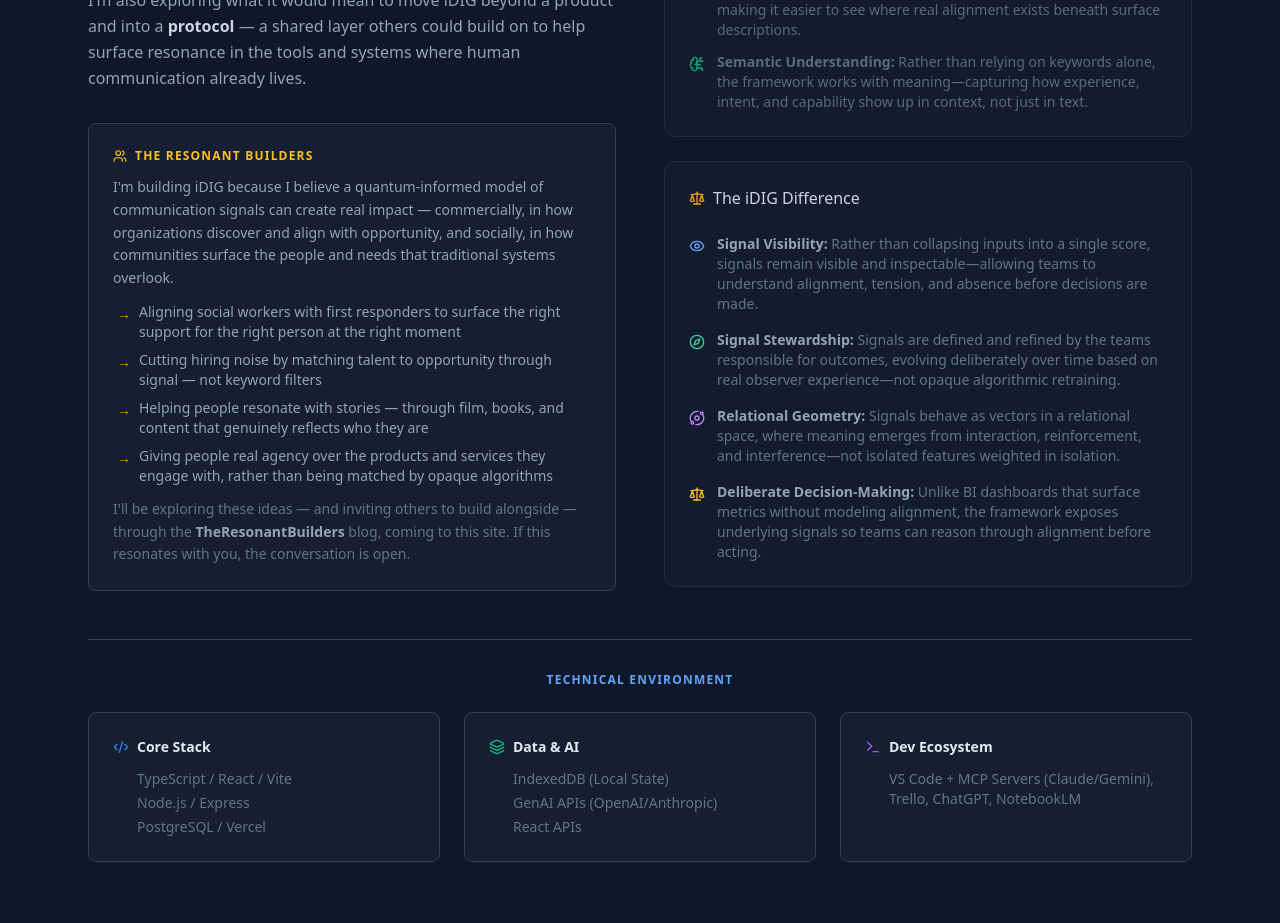
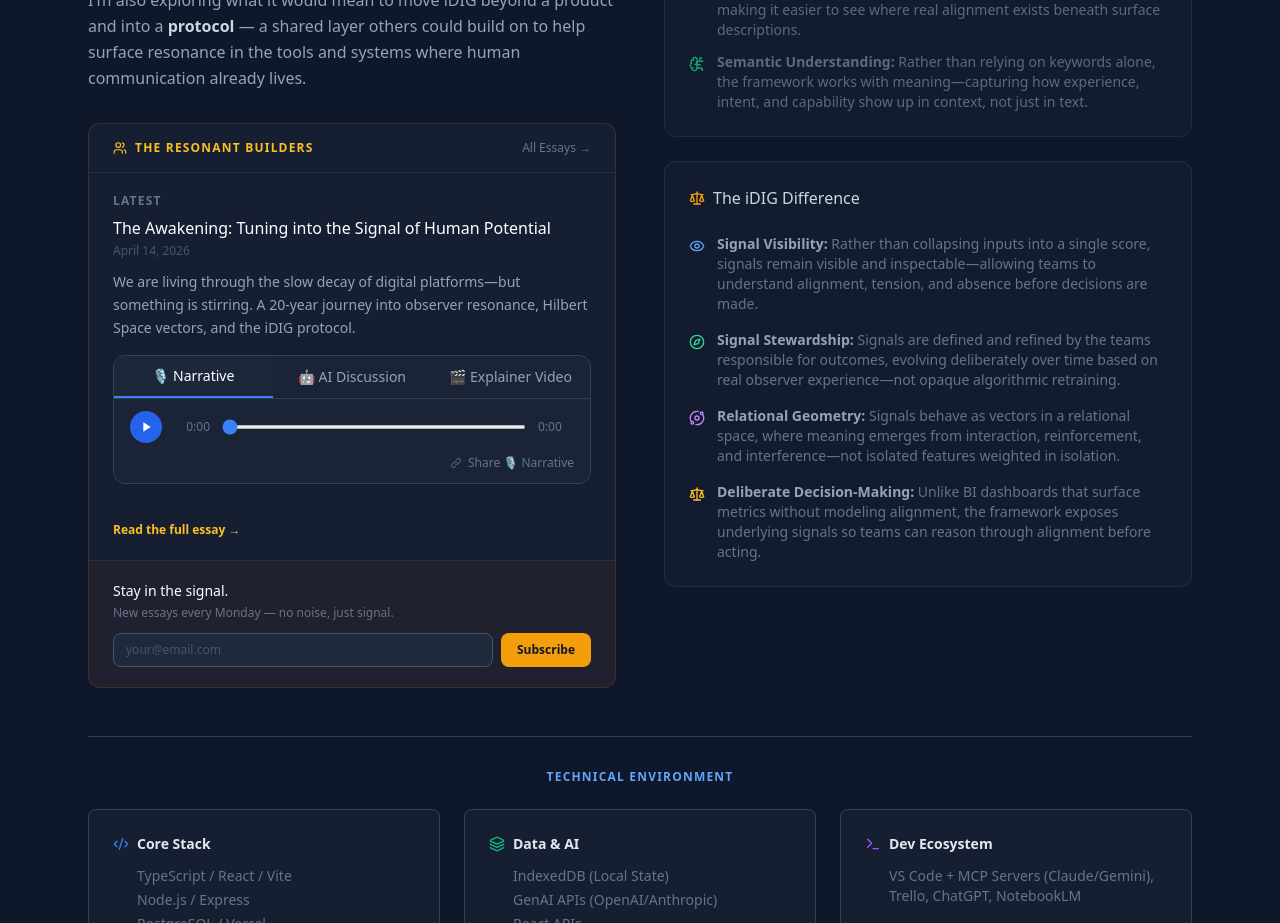
Before and after one commit to theresonantbuilder/idig_website, a React (Vite) app: page / in a window 1280 px wide. Shown: the part 820-1743 px from the top of the page. Built offline with nearby package versions, Linux system fonts and the light colour scheme.

Commit message:
resonant builders media on home page

```diff
--- a/src/pages/HomeSignalDriven.tsx
+++ b/src/pages/HomeSignalDriven.tsx
@@ -1,10 +1,45 @@
+import { useState } from 'react';
 import { Code2, Terminal, Layers, Lock, Sliders, GitMerge, BrainCircuit, Eye, Compass, Orbit, Scale, Users } from 'lucide-react';
 import { useLocation } from 'wouter';
+import { getAllPostMeta } from '../lib/posts';
+import MediaPlayer from '../components/MediaPlayer';
 
+
+function formatDate(dateStr: string) {
+  return new Date(dateStr).toLocaleDateString('en-US', { year: 'numeric', month: 'long', day: 'numeric' });
+}
 
 export default function HomeSignalDriven() {
 
   const [, navigate] = useLocation();
+
+  const today = new Date().toISOString().split('T')[0];
+  const latestPost = getAllPostMeta()
+    .filter(p => p.date <= today)
+    .at(-1) ?? null;
+
+  const [trbEmail, setTrbEmail]       = useState('');
+  const [trbSubStatus, setTrbSubStatus] = useState<'idle' | 'sending' | 'done' | 'error'>('idle');
+
+  async function handleTrbSubscribe(e: React.FormEvent) {
+    e.preventDefault();
+    if (!trbEmail) return;
+    setTrbSubStatus('sending');
+    try {
+      const res = await fetch('https://formsubmit.co/ajax/paul@i-dig.io', {
+        method: 'POST',
+        headers: { 'Content-Type': 'application/json', Accept: 'application/json' },
+        body: JSON.stringify({
+          _subject: `New Resonant Builders subscriber: ${trbEmail}`,
+          _captcha: 'false',
+          email: trbEmail,
+        }),
+      });
+      setTrbSubStatus(res.ok ? 'done' : 'error');
+    } catch {
+      setTrbSubStatus('error');
+    }
+  }
 
 
   return (
@@ -63,20 +98,78 @@
                   <p>I'm also exploring what it would mean to move iDIG beyond a product and into a <strong className="text-slate-300">protocol</strong> — a shared layer others could build on to help surface resonance in the tools and systems where human communication already lives.</p>
                 </div>
 
-                {/* THE RESONANT BUILDERS CARD */}
-                <div className="bg-slate-800/50 rounded-lg p-6 border border-slate-700">
-                  <div className="flex items-center mb-3">
-                    <Users size={14} className="mr-2 text-amber-400" />
-                    <h3 className="text-amber-400 text-xs font-bold uppercase tracking-widest">The Resonant Builders</h3>
+                {/* THE RESONANT BUILDERS CARD — Latest Signal */}
+                <div className="bg-slate-800/50 rounded-xl border border-amber-700/30 overflow-hidden">
+
+                  {/* Card header */}
+                  <div className="flex items-center justify-between px-6 py-4 border-b border-slate-700/50">
+                    <div className="flex items-center">
+                      <Users size={14} className="mr-2 text-amber-400" />
+                      <span className="text-amber-400 text-xs font-bold uppercase tracking-widest">The Resonant Builders</span>
+                    </div>
+                    <button
+                      onClick={() => navigate('/theresonantbuilders')}
+                      className="text-xs text-slate-500 hover:text-amber-400 transition"
+                    >
+                      All Essays →
+                    </button>
                   </div>
-                  <p className="text-sm leading-relaxed text-slate-400 mb-3">I'm building iDIG because I believe a quantum-informed model of communication signals can create real impact — commercially, in how organizations discover and align with opportunity, and socially, in how communities surface the people and needs that traditional systems overlook.</p>
-                  <ul className="text-sm text-slate-400 space-y-2 mb-3 ml-1">
-                    <li className="flex items-start"><span className="text-amber-500 mr-2 mt-0.5 shrink-0">→</span><span>Aligning social workers with first responders to surface the right support for the right person at the right moment</span></li>
-                    <li className="flex items-start"><span className="text-amber-500 mr-2 mt-0.5 shrink-0">→</span><span>Cutting hiring noise by matching talent to opportunity through signal — not keyword filters</span></li>
-                    <li className="flex items-start"><span className="text-amber-500 mr-2 mt-0.5 shrink-0">→</span><span>Helping people resonate with stories — through film, books, and content that genuinely reflects who they are</span></li>
-                    <li className="flex items-start"><span className="text-amber-500 mr-2 mt-0.5 shrink-0">→</span><span>Giving people real agency over the products and services they engage with, rather than being matched by opaque algorithms</span></li>
-                  </ul>
-                  <p className="text-sm leading-relaxed text-slate-500">I'll be exploring these ideas — and inviting others to build alongside — through the <strong className="text-slate-400">TheResonantBuilders</strong> blog, coming to this site. If this resonates with you, the conversation is open.</p>
+
+                  {latestPost ? (
+                    <div className="px-6 pt-5 pb-5">
+                      <p className="text-xs font-semibold text-slate-500 uppercase tracking-widest mb-2">Latest</p>
+                      <h3 className="text-white font-medium text-base leading-snug mb-1">{latestPost.title}</h3>
+                      <p className="text-xs text-slate-600 mb-3">{formatDate(latestPost.date)}</p>
+                      <p className="text-sm text-slate-400 leading-relaxed mb-4">{latestPost.summary}</p>
+
+                      <MediaPlayer
+                        audioUrl={latestPost.audioUrl}
+                        discussionUrl={latestPost.discussionUrl}
+                        videoUrl={latestPost.videoUrl}
+                      />
+
+                      <button
+                        onClick={() => navigate(`/theresonantbuilders/${latestPost.slug}`)}
+                        className="mt-1 text-xs font-semibold text-amber-400 hover:text-amber-300 transition"
+                      >
+                        Read the full essay →
+                      </button>
+                    </div>
+                  ) : (
+                    <div className="px-6 py-5">
+                      <p className="text-sm text-slate-500">First essay drops soon.</p>
+                    </div>
+                  )}
+
+                  {/* Stay in the signal strip */}
+                  <div className="px-6 py-5 border-t border-amber-700/20 bg-amber-900/10">
+                    <p className="text-sm font-light text-white mb-1">Stay in the signal.</p>
+                    <p className="text-xs text-slate-500 mb-3">New essays every Monday — no noise, just signal.</p>
+                    {trbSubStatus === 'done' ? (
+                      <p className="text-amber-400 text-xs font-medium">You're in. We'll signal you when the next essay drops.</p>
+                    ) : (
+                      <form onSubmit={handleTrbSubscribe} className="flex gap-2">
+                        <input
+                          type="email"
+                          required
+                          placeholder="your@email.com"
+                          value={trbEmail}
+                          onChange={e => setTrbEmail(e.target.value)}
+                          className="flex-1 min-w-0 bg-slate-800 border border-slate-600 rounded-lg px-3 py-2 text-xs text-slate-200 placeholder-slate-600 focus:outline-none focus:border-amber-500 transition"
+                        />
+                        <button
+                          type="submit"
+                          disabled={trbSubStatus === 'sending'}
+                          className="px-4 py-2 bg-amber-500 hover:bg-amber-400 text-slate-900 text-xs font-semibold rounded-lg transition disabled:opacity-50 shrink-0"
+                        >
+                          {trbSubStatus === 'sending' ? '…' : 'Subscribe'}
+                        </button>
+                      </form>
+                    )}
+                    {trbSubStatus === 'error' && (
+                      <p className="text-red-400 text-xs mt-2">Something went wrong — try again or email paul@i-dig.io directly.</p>
+                    )}
+                  </div>
                 </div>
 
               </div>
```
